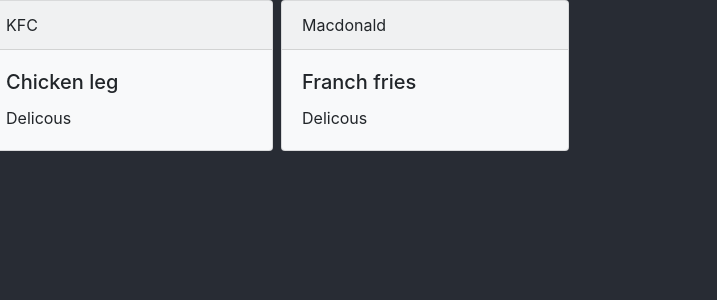
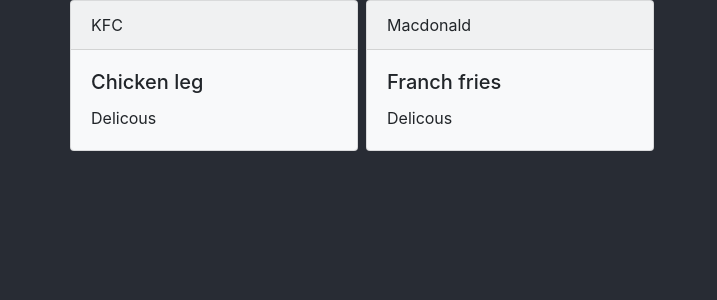
Before and after one commit to AndyChuang1/react-hook, a React (Create React App) app: page / in a window 1280 px wide. Shown: the top 300 px of the page, without its empty margins (0-717 px from the left). Built offline with nearby package versions, Linux system fonts and the light colour scheme.

Commit message:
adjust className container

```diff
--- a/src/App.js
+++ b/src/App.js
@@ -9,7 +9,7 @@
   return (
     <div className='App'>
       <header className='App-header'>
-        <div className='cotainer'>
+        <div className='container'>
           <div className='row'>
             {cardData.map(item => {
               const { header, title, text } = item;
```
